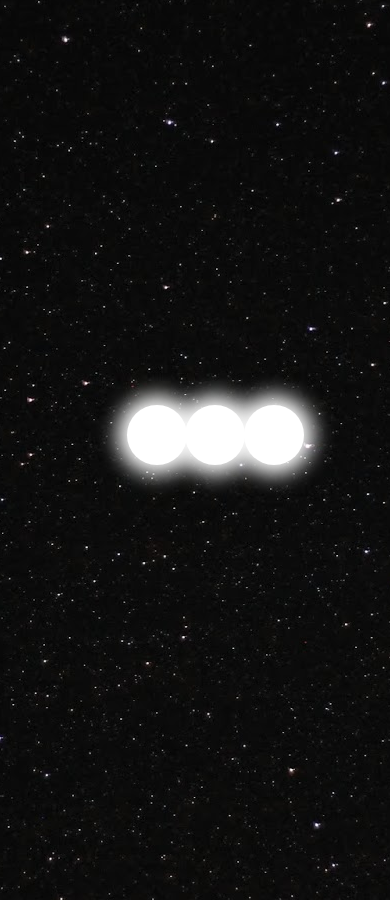
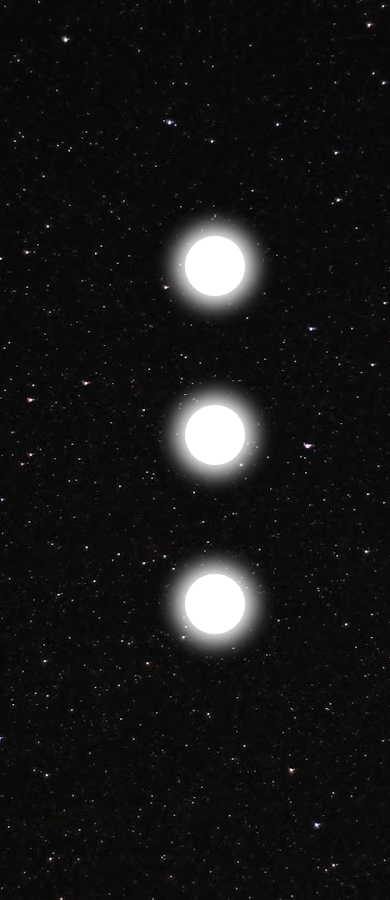
Before and after one commit to josephmosby/josephmosby.github.io, a Jekyll site: the page built from index.html, in a window 390 px wide. Built offline with Jekyll 4.4.1, drawn with Linux system fonts in a browser that asks for light colours; some web fonts are replaced.

Commit message:
Updating for images

```diff
--- a/stylesheets/styles.css
+++ b/stylesheets/styles.css
@@ -36,7 +36,6 @@ body {
     display:none;
     width:60px;
     height:60px;
-    position:relative;
     box-shadow: 0px 0px 20px 10px #ffffff;
     top:30%;
     position:absolute;
@@ -89,242 +88,23 @@ a {
   color:#fdfdfd;
 }
 
-
-/*body {
-  padding:50px;
-  font:14px/1.5 Lato, "Helvetica Neue", Helvetica, Arial, sans-serif;
-  color:#666;
-  font-weight:300;
-  background: url('/images/background.png') no-repeat fixed center;
-  background-size:960px;
-  background-color:#000;
+@media only screen and (max-width:800px) {
+	#development_link {
+		left:45%;
+		top:-45%;
 	}
 
-h1, h2, h3, h4, h5, h6 {
-  color:#666;
-  margin:0 0 20px;
+	#security_link {
+		left:45%;
 	}
 
-p, ul, ol, table, pre, dl {
-  margin:0 0 20px;
-}
-
-h1, h2, h3 {
-  line-height:1.1;
-}
-
-h1 {
-  font-size:28px;
-}
-
-h2 {
-  color:#666;
-}
-
-h3, h4, h5, h6 {
-  color:#666;
-}
-
-a {
-  color:#003366;
-  font-weight:400;
-  text-decoration:none;
-}
-
-a small {
-  font-size:11px;
-  color:#003366;
-  margin-top:-0.6em;
-  display:block;
-}
-
-.wrapper {
-  width:860px;
-  margin:0 auto;
-}
-
-blockquote {
-  border-left:1px solid #666;
-  margin:0;
-  padding:0 0 0 20px;
-  font-style:italic;
-}
-
-code, pre {
-  font-family:Monaco, Bitstream Vera Sans Mono, Lucida Console, Terminal;
-  color:#fff;
-  font-size:12px;
-}
-
-pre {
-  padding:8px 15px;
-  background: #666;
-  border-radius:5px;
-  border:1px solid #666;
-  overflow-x: auto;
-}
-
-table {
-  width:100%;
-  border-collapse:collapse;
-}
-
-th, td {
-  text-align:left;
-  padding:5px 10px;
-  border-bottom:1px solid #666;
-}
-
-dt {
-  color:#444;
-  font-weight:700;
-}
-
-th {
-  color:#444;
-}
-
-img {
-  max-width:100%;
-}
-
-strong {
-  color:#666;
-  font-weight:700;
-}
-
-section {
-  min-height:400px;
-  width:400px;
-  float:right;
-  margin-right:2%;
-  padding-bottom:50px;
-  background-color:rgba(15,15,15,0.7);
-  border-radius:15px;
-}
-
-small {
-  font-size:11px;
-}
-
-hr {
-  border:0;
-  background:#e5e5e5;
-  height:1px;
-  margin:0 0 20px;
-}
-
-footer {
-  width:270px;
-  float:left;
-  position:fixed;
-  bottom:50px;
-}
-
-.link_dot {
-    -webkit-border-radius: 999px;
-    -moz-border-radius: 999px;
-    border-radius: 999px;
-    background-color:rgba(255,0,0,0.5);
-    display:block;
-    height:30px;
-    width:30px;
-    position:absolute;
-    box-shadow: 0px 0px 20px 10px #ffffff;
+	#digital_link {
+		left:45%;
+		top:105%;
 	}
 
 	#about_link {
-	left:23.4%;
-	top:18%;
-}
-
-#presentations_link {
-	left:44.5%;
-	top:37%;
-}
-
-#projects_link {
-	left:48%;
-	top:56%;
-}
-
-#resume_link {
-	left:45%;
-	top:70.8%;
-}
-
-#source_link {
-	left:37%;
-	top:83%;
-}
-
-@media print, screen and (max-width: 960px) {
-
-  div.wrapper {
-    width:auto;
-    margin:0;
-  }
-
-  header, section, footer {
-    float:none;
-    position:static;
-    width:auto;
-  }
-
-  header {
-    padding-right:320px;
-  }
-
-  section {
-    border:1px solid #e5e5e5;
-    border-width:1px 0;
-    padding:20px 0;
-    margin:0 0 20px;
-  }
-
-  header a small {
-    display:inline;
-  }
-
-  header ul {
-    position:absolute;
-    right:50px;
-    top:52px;
+		left:47.5%;
+		top:85%;
 	}
 }
-
-@media print, screen and (max-width: 720px) {
-  body {
-    word-wrap:break-word;
-  }
-
-  header {
-    padding:0;
-  }
-
-  header ul, header p.view {
-    position:static;
-  }
-
-  pre, code {
-    word-wrap:normal;
-  }
-}
-
-@media print, screen and (max-width: 480px) {
-  body {
-    padding:15px;
-  }
-
-  header ul {
-    display:none;
-  }
-}
-
-@media print {
-  body {
-    padding:0.4in;
-    font-size:12pt;
-    color:#666;
-  }
-}*/
```
Lines whose indentation alone changed are shown as unchanged.
